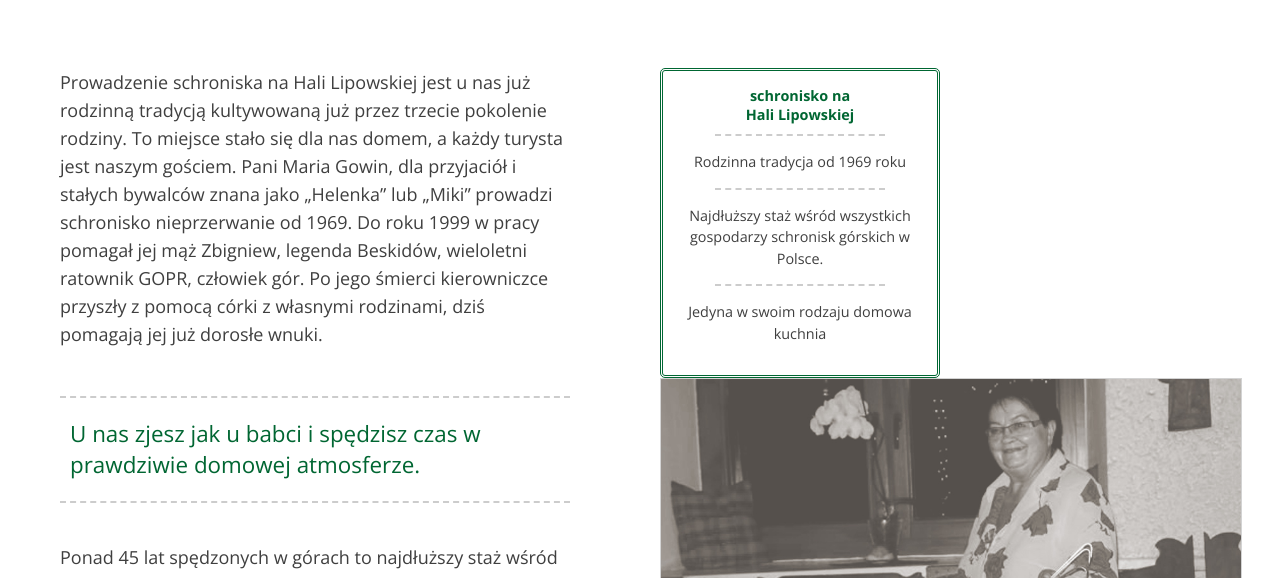
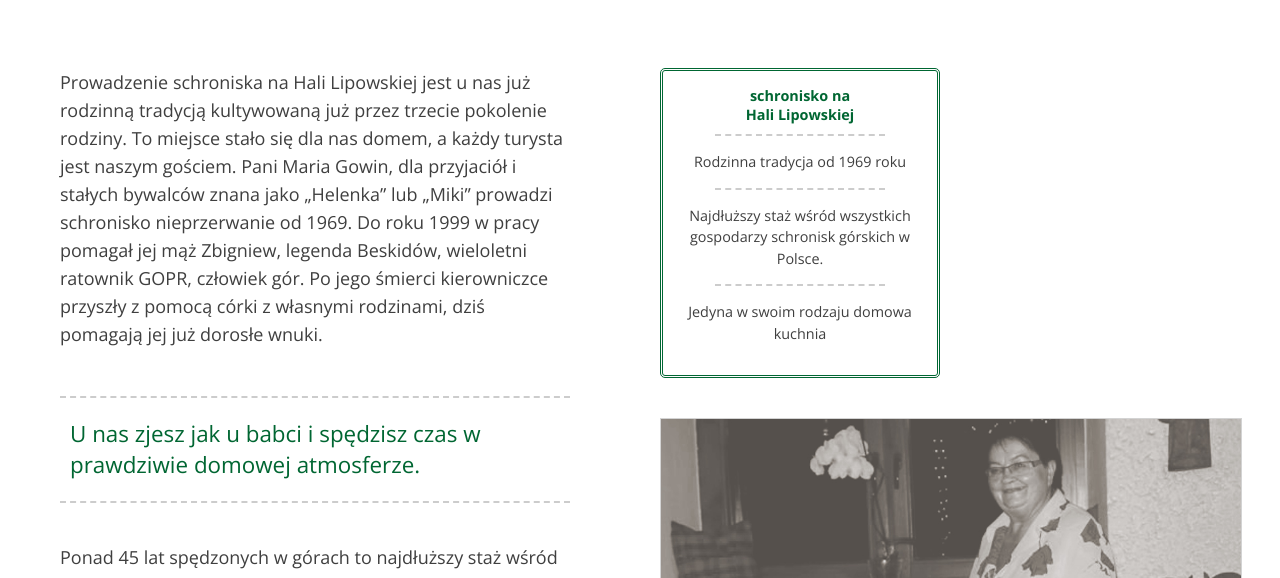
Before and after one commit to Filcis/makieta-hl, a plain HTML site: page o nas.html in a window 1280 px wide. Shown: the part 522-1100 px from the top of the page. Drawn offline with nearby package versions, Linux system fonts and the light colour scheme.

```diff
--- a/o nas.html
+++ b/o nas.html
@@ -63,7 +63,7 @@ Nasze schronisko zdobyło pierwsze miejsce w II Rankingu schronisk górskich „
 
     </section>     </div>
 
-    <div class="column1-4"><div class="sidebar-info">
+    <div class="column1-4"><div class="sidebar-info spaceafter">
         <h2>schronisko na <br> Hali Lipowskiej</h3><hr>
         <p>Rodzinna tradycja od 1969 roku</p><hr>
         <p>Najdłuższy staż wśród wszystkich gospodarzy schronisk górskich w Polsce.</p><hr>
```
Also changed, not shown: oferta.html (+3 -0 lines).
